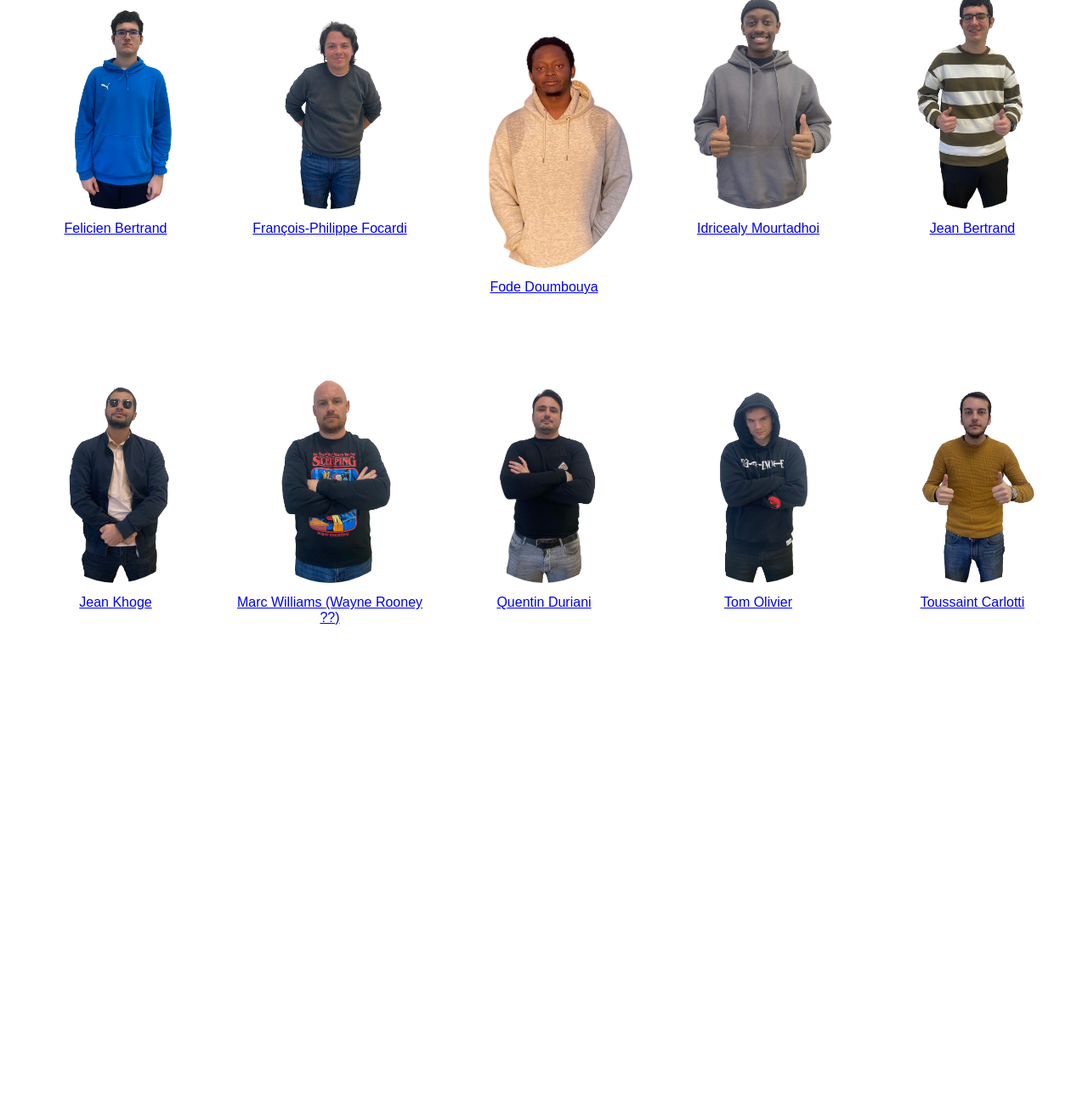
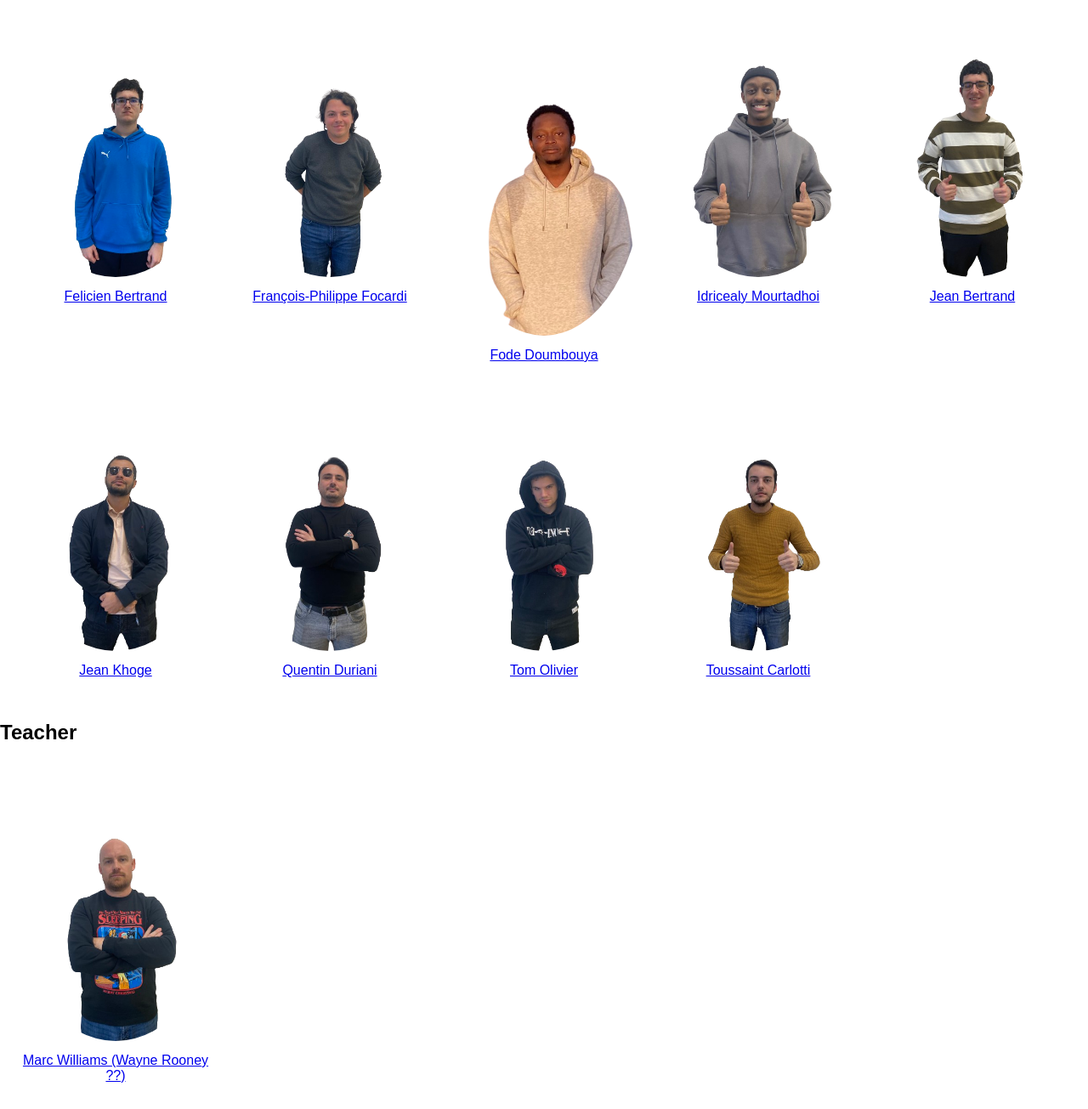
Before and after one commit to PilouSquaglia/pierre-louis-squaglia.github.io, a plain HTML site: page index.html in a window 1280 px wide. Shown: the part 612-1917 px from the top of the page at 85% size. Before the commit the page ends 1378 px from the top, so only its background shows below. Drawn offline with Linux system fonts and the light colour scheme.

Commit message:
split studens and teacher

```diff
--- a/index.html
+++ b/index.html
@@ -19,7 +19,8 @@
     <!-- Ajoute d'autres liens de navigation au besoin -->
 </nav>
 
-<div class="grid-container" id="personContainer">
+<h1>Students</h1>
+<div class="grid-container">
     <div class="person">
         <a href="pages-infos/chevenslove-edouard.html">
             <img src="pictures/edouard1.png" alt="Chevenslove Edouard">
@@ -98,13 +99,6 @@
     </div>
 
     <div class="person">
-        <a href="pages-infos/marc-williams.html">
-            <img src="pictures/marc1.png" alt="Marc Williams">
-            <p>Marc Williams (Wayne Rooney ??)</p>
-        </a>
-    </div>
-
-    <div class="person">
         <a href="pages-infos/quentin-duriani.html">
             <img src="pictures/quentin1.png" alt="Quentin Duriani">
             <p>Quentin Duriani</p>
@@ -126,6 +120,15 @@
     </div>
 </div>
 
+<h2>Teacher</h2>
+<div class="grid-container">
+    <div class="person">
+        <a href="pages-infos/marc-williams.html">
+            <img src="pictures/marc1.png" alt="Marc Williams">
+            <p>Marc Williams (Wayne Rooney ??)</p>
+        </a>
+    </div>
+</div>
 
 <!-- <script src="script.js"></script> -->
 
```
